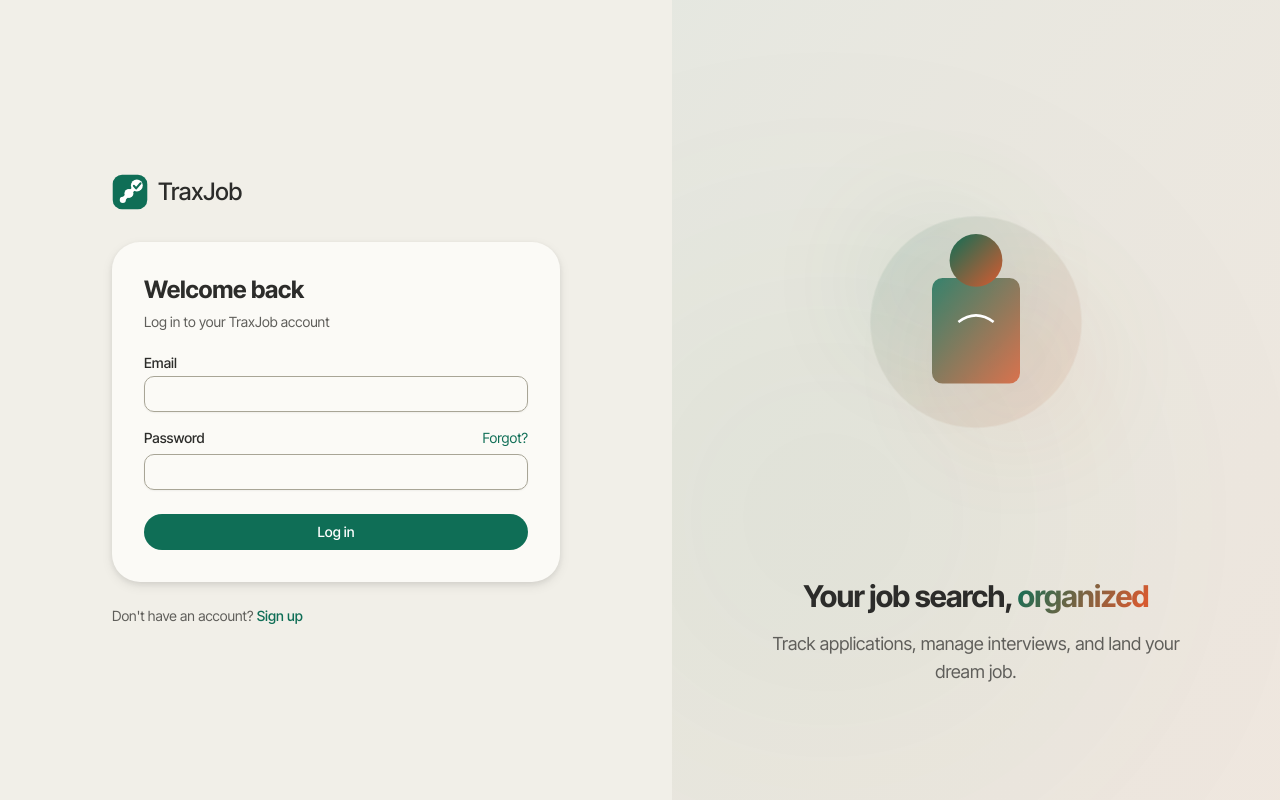
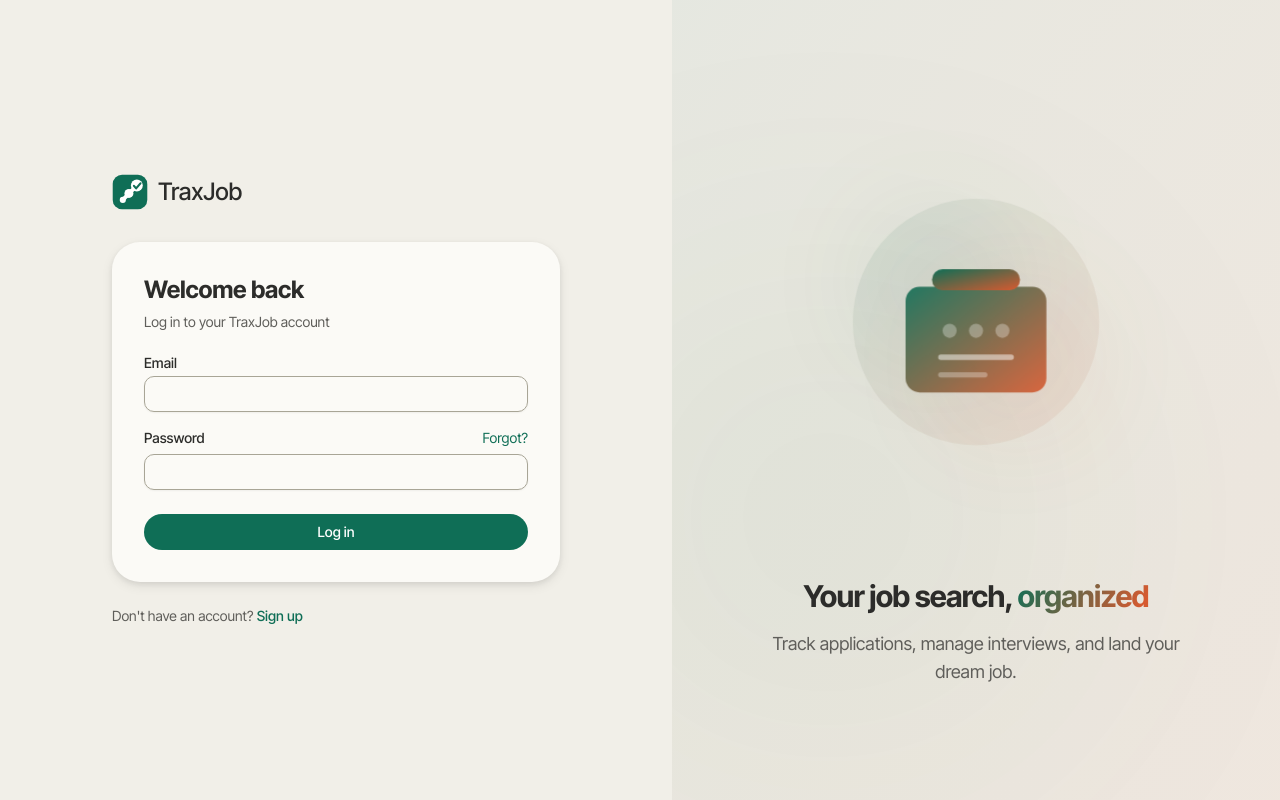
Before and after one commit to WibowoMulyo/traxjob, a React (Vite) app: page /login in a window 1280 px wide. Built offline with nearby package versions, Linux system fonts and the light colour scheme; no server answers.

Commit message:
refactor: redesign illustration to briefcase theme for clearer meaning

```diff
--- a/src/components/AuthIllustration.tsx
+++ b/src/components/AuthIllustration.tsx
@@ -24,32 +24,48 @@ export const AuthIllustration = memo(function AuthIllustration({ variant }: Prop
             <circle
               cx="200"
               cy="200"
-              r="120"
+              r="140"
               fill="url(#authGradient)"
-              opacity="0.1"
+              opacity="0.08"
               className="animate-pulse"
             />
+
+            <rect
+              x="120"
+              y="160"
+              width="160"
+              height="120"
+              rx="16"
+              fill="url(#authGradient)"
+              opacity="0.9"
+            />
+
             <rect
               x="150"
-              y="150"
+              y="140"
               width="100"
-              height="120"
+              height="24"
               rx="12"
               fill="url(#authGradient)"
-              opacity="0.8"
             />
-            <circle
-              cx="200"
-              cy="130"
-              r="30"
-              fill="url(#authGradient)"
+
+            <circle cx="170" cy="210" r="8" fill="white" opacity="0.3" />
+            <circle cx="200" cy="210" r="8" fill="white" opacity="0.3" />
+            <circle cx="230" cy="210" r="8" fill="white" opacity="0.3" />
+
+            <path
+              d="M 160 240 L 240 240"
+              stroke="white"
+              strokeWidth="6"
+              strokeLinecap="round"
+              opacity="0.5"
             />
             <path
-              d="M 180 200 Q 200 185 220 200"
-              stroke="currentColor"
-              strokeWidth="3"
-              fill="none"
-              className="text-md-on-primary"
+              d="M 160 260 L 210 260"
+              stroke="white"
+              strokeWidth="6"
+              strokeLinecap="round"
+              opacity="0.3"
             />
           </>
         ) : (
@@ -57,33 +73,47 @@ export const AuthIllustration = memo(function AuthIllustration({ variant }: Prop
             <circle
               cx="200"
               cy="200"
-              r="120"
+              r="140"
               fill="url(#authGradient)"
-              opacity="0.1"
+              opacity="0.08"
               className="animate-pulse"
             />
+
             <rect
-              x="140"
-              y="180"
-              width="120"
-              height="80"
+              x="130"
+              y="170"
+              width="140"
+              height="100"
+              rx="16"
+              fill="url(#authGradient)"
+              opacity="0.9"
+            />
+
+            <rect
+              x="170"
+              y="150"
+              width="60"
+              height="24"
               rx="12"
               fill="url(#authGradient)"
-              opacity="0.8"
             />
+
             <circle
               cx="200"
-              cy="150"
+              cy="220"
               r="35"
-              fill="url(#authGradient)"
+              fill="white"
+              opacity="0.2"
             />
+
             <path
-              d="M 165 210 L 190 230 L 235 185"
-              stroke="currentColor"
-              strokeWidth="4"
+              d="M 175 220 L 190 235 L 225 200"
+              stroke="white"
+              strokeWidth="6"
               strokeLinecap="round"
+              strokeLinejoin="round"
               fill="none"
-              className="text-md-on-primary"
+              opacity="0.9"
             />
           </>
         )}
```
